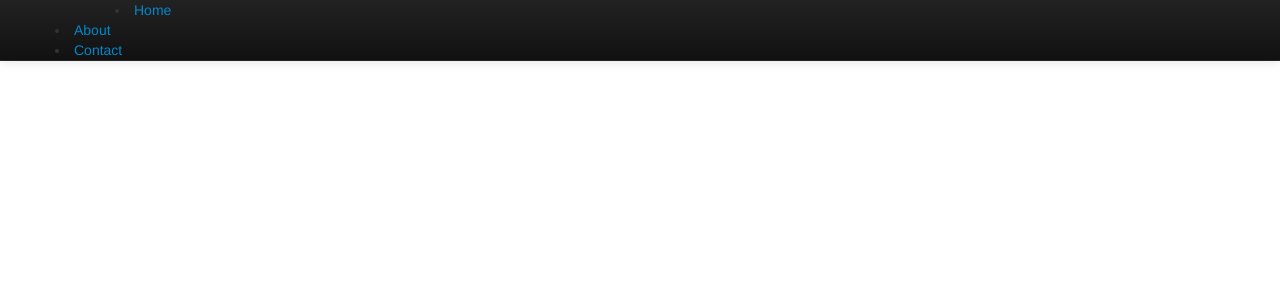
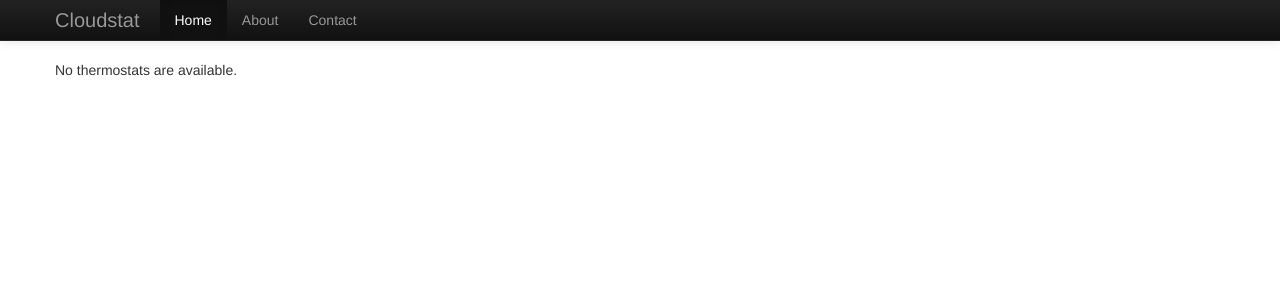
Before and after one commit to grantgeorge/sdp, a Django app: page /thermostats/ in a window 1280 px wide. Shown: the top 300 px of the page. Run offline with Django 3.2, Linux system fonts and the light colour scheme; data that the repository does not hold is empty; some libraries are stand-ins or nearby versions.

Commit message:
add bootstrap

```diff
--- a/thermostats/templates/thermostats/index.html
+++ b/thermostats/templates/thermostats/index.html
@@ -1,21 +1,32 @@
 <!DOCTYPE html>
 <html>
   <head>
+  	<meta charset="utf-8">
     <title>Cloudstat - SDP5</title>
     <meta name="viewport" content="width=device-width, initial-scale=1.0">
     <!-- Bootstrap -->
     {% load staticfiles %}
     <link rel="stylesheet" type="text/css" href="{% static 'thermostats/bootstrap/css/bootstrap.css' %}"/>
+    <style>
+    	body {
+    		padding-top:60px;
+    	}
+    </style>
     <link rel="stylesheet" type="text/css" href="{% static 'thermostats/bootstrap/css/bootstrap-responsive.css' %}"/>
+    <link rel="shortcut icon" href="{% static 'thermostats/bootstrap/img/glyphicons-halfings-white.png' %}"
+    <style type="text/css"></style>
   </head>
   <body>
   	<div class="navbar navbar-inverse navbar-fixed-top">
   		<div class="navbar-inner">
   			<div class="container">
   				<button type="button" class="btn btn-navbar" data-toggle="collapse" data-target=".nav-collapse">
+  					<span class="icon-bar"></span>
+  					<span class="icon-bar"></span>
+  					<span class="icon-bar"></span>
   				</button>
-  				<a class="brand" href="#"Cloudstat</a>
-  					<div class="nav-collapse collapse"
+  				<a class="brand" href="#">Cloudstat</a>
+				<div class="nav-collapse in collapse" style="height:auto;">
   					<ul class="nav">
   						<li class="active">
   							<a href="#">Home</a>
```
